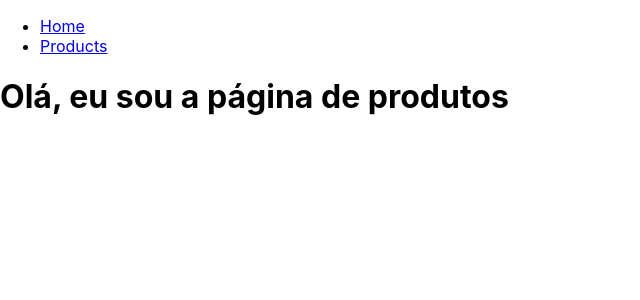
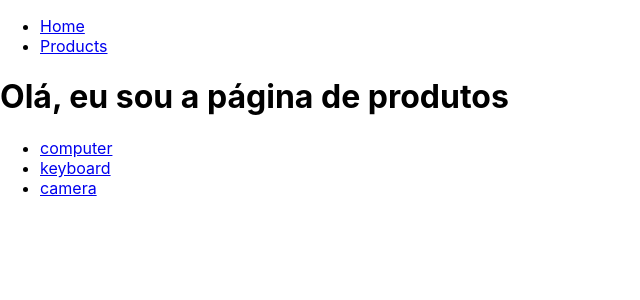
Before and after one commit to jerp86/animatedRoutes, a React (Vite) app: page /products in a window 1280 px wide. Shown: the top 300 px of the page, without its empty margins (0-640 px from the left). Built offline with nearby package versions, Linux system fonts and the light colour scheme.

Commit message:
refactory: add list of DATA_PRODUCTS on Products component

```diff
--- a/src/components/Products/index.tsx
+++ b/src/components/Products/index.tsx
@@ -1,3 +1,20 @@
 import React from 'react';
+import { Link } from 'react-router-dom';
 
-export const Products = () => <h1>Olá, eu sou a página de produtos</h1>;
+import { DATA_PRODUCTS } from '../../data/products';
+
+export const Products = () => (
+  <div>
+    <h1>Olá, eu sou a página de produtos</h1>
+
+    <ul>
+      {DATA_PRODUCTS.map((product) =>
+        <li key={String(product.id)}>
+          <Link to={`/products/${product.id}`}>
+            {product.name}
+          </Link>
+        </li>
+      )}
+    </ul>
+  </div>
+);
```
